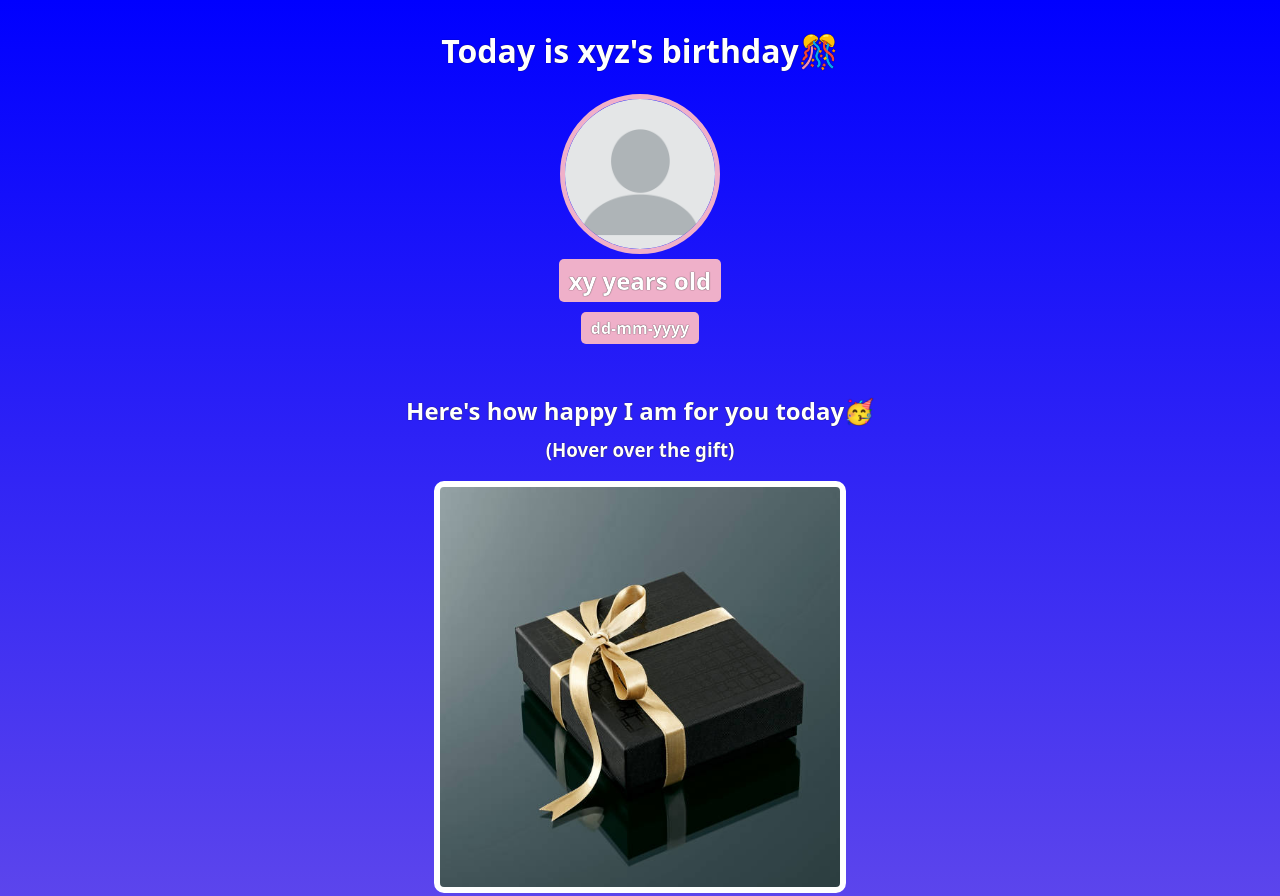
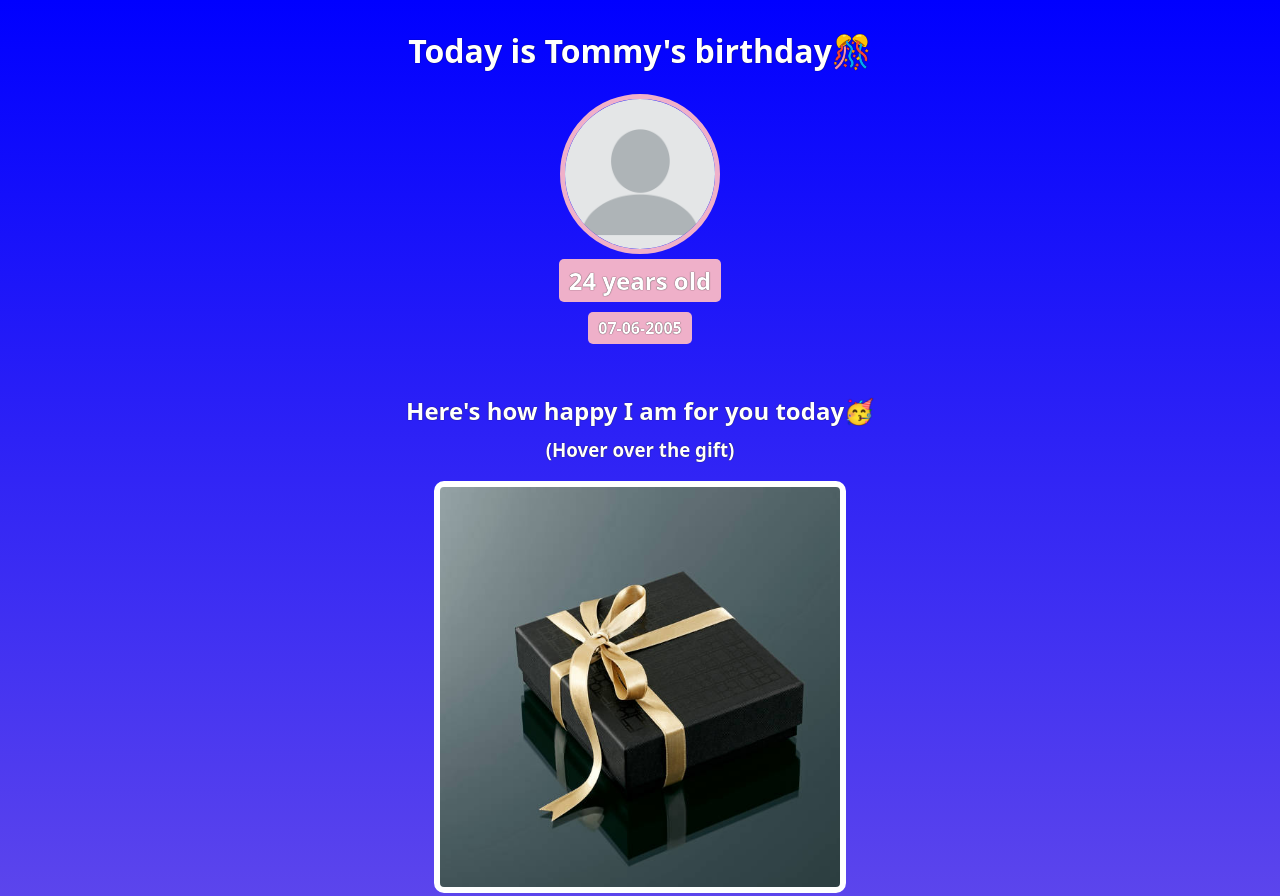
Before and after one commit to PradeepSD476/birthday-gift-site, a plain HTML site: page index.html in a window 1280 px wide. Shown: the top 896 px of the page. Drawn offline with Linux system fonts and the light colour scheme; a web font is replaced by a local one.

Commit message:
changing the name,age and date.

```diff
--- a/index.html
+++ b/index.html
@@ -11,10 +11,10 @@
 </head>
 <body>
     <div id="header">
-        <h1>Today is xyz's birthday🎊</h1>
+        <h1>Today is Tommy's birthday🎊</h1>
     <img id="pfp" src="blank-profile-picture-973460_1280.webp">
-    <h2 id="bday-age">xy years old</h2>
-    <h4 id="bday-date">dd-mm-yyyy</h4>
+    <h2 id="bday-age">24 years old</h2>
+    <h4 id="bday-date">07-06-2005</h4>
     </div>
     <div class="gift-section">
         <h2 class="gift-title">Here's how happy I am for you today🥳</h2>
```
